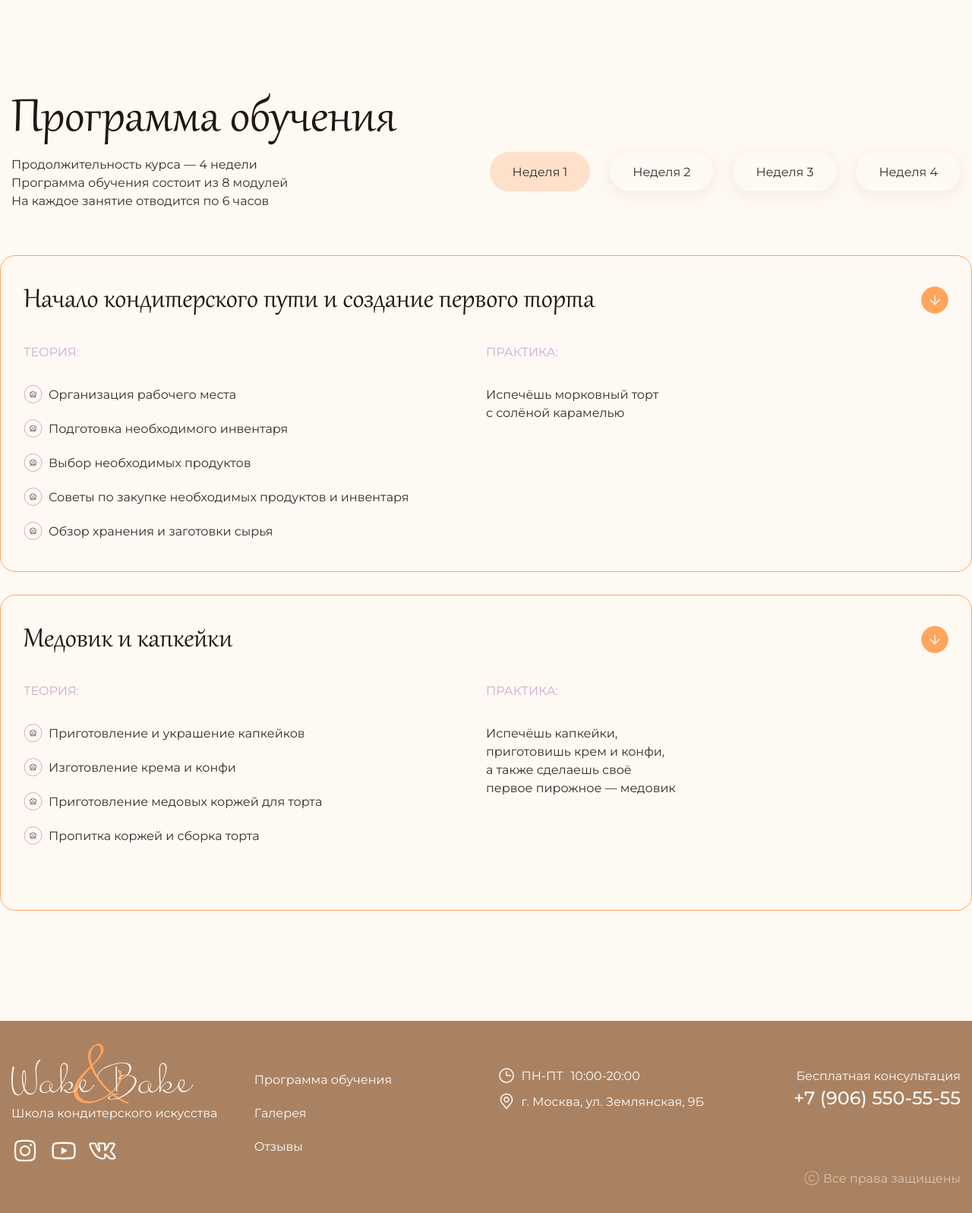
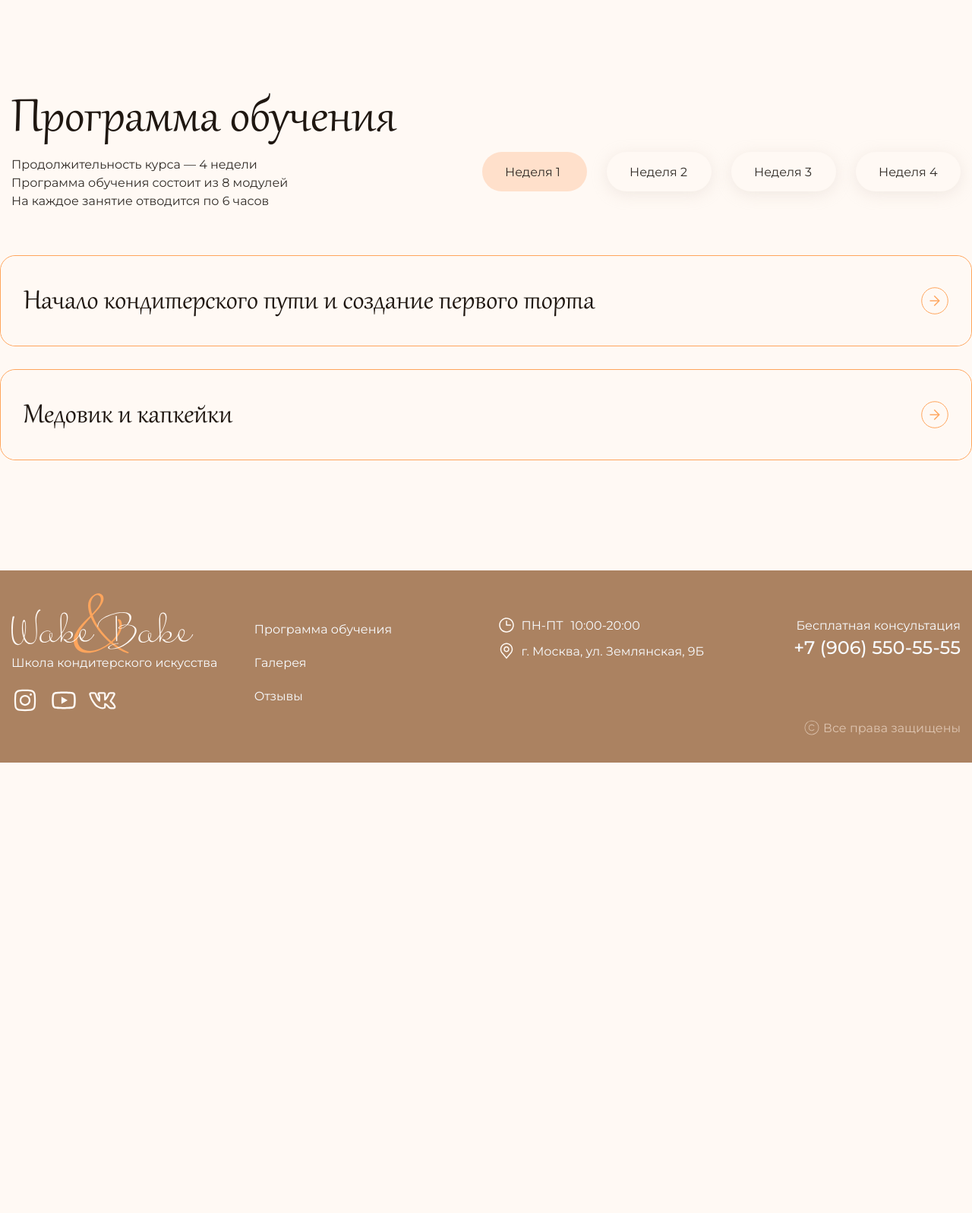
Before and after one commit to UBTdev/Homework, a PHP site: the page made by Домашки/WakeBake/index.html in a window 1280 px wide. Shown: the part 1371-2968 px from the top of the page at 76% size. After the commit the page ends 2375 px from the top, so only its background shows below. Run offline with PHP 8.4, Linux system fonts and the light colour scheme.

Commit message:
Add files via upload

```diff
--- a/Домашки/WakeBake/css/style.css
+++ b/Домашки/WakeBake/css/style.css
@@ -663,6 +663,7 @@ body {
 }
 .tab-controls__link {
   display: block;
+  width: 138px;
   padding: 14px 30px;
   background-color: var(--general-background);
   border-radius: 100px;
@@ -698,8 +699,8 @@ body {
 .tab-content--active .tab-content {}
 
 .accordion__list {
-  display: grid;
-  grid-template-rows: repeat(2, 1fr);
+  display: flex;
+  flex-direction: column;
   gap: 30px;
 }
 
@@ -707,29 +708,56 @@ body {
   background: var(--general-background);
   border: 1px solid var(--accent-color);
   border-radius: var(--border-radius);
-  padding: 40px 30px 40px 30px;
+  padding: 78px 30px 40px 30px;
   max-width: 1280px;
   width: 100vw;
   font-size: 50px;
+  align-items: flex-start;
+  position: relative;
+  max-height: 100%;
+}
+
+.accordion-list__item--show {
+}
+
+.accordion-list__button {
   cursor: pointer;
-  /* position: relative; */
-  align-items: flex-start;
+  position: absolute;
+  display: flex;
+  align-items: center;
+  background: var(--general-background);
+  border-radius: var(--border-radius);
+  padding: 0 30px;
+  width: 100%;
+  height: 118px;
+  top: 0;
+  left: 0;
 }
-.accordion-list__button {
-  position: relative;
-  display: block;
-  display: flex;
-  align-items: flex-start;
-  background: var(--general-background);
-  width: 100%;
-}
+
 
 .tab-content__title {
   font-size: 42px;
   color: var(--heading-text);
 }
+
+.accordion-list__content {
+  display: grid;
+  grid-template-columns: repeat(2, 1fr);
+  max-height: 0px;
+  opacity: 0;
+  overflow: hidden;
+  transition: var(--transition);
+}
+
+.accordion-list__content--show {
+  max-height: 400px;
+  /* overflow: visible; */
+  opacity: 1;
+  transition: var(--transition);
+}
+
 .tab__toggle-button {
-  /* position: absolute; */
+  position: absolute;
   right: 30px;
   top: 41px;
 }
@@ -747,6 +775,8 @@ body {
 }
 
 .tab-content
+
+
 
 .accordion-list__item .tab__toggle-button svg {
   position: absolute;
@@ -768,32 +798,20 @@ body {
 }
 
 
-.accordion__item--oppened .tab__toggle-button svg {
+.accordion-list__item--show .tab__toggle-button svg {
   fill: var(--accent-color);
   transform: rotate(90deg);
   transition: var(--transition);
 }
 
-.accordion__item--oppened .tab__toggle-button rect {
+.accordion-list__item--show .tab__toggle-button rect {
   fill: var(--accent-color);
   transition: var(--transition);
 }
 
-.accordion__item--oppened .tab__toggle-button path {
+.accordion-list__item--show .tab__toggle-button path {
   fill: var(--general-background);
   transition: var(--transition);
-}
-.accordion-list__content {
-  /* display: none; */
-  display: grid;
-  grid-template-columns: repeat(2, 1fr);
-}
-
-.accordion-list__content--show {
-}
-
-.accordion__item--oppened .accordion-list__content {
-  /* display: grid; */
 }
 
 .info-block__list {
--- a/Домашки/WakeBake/index.html
+++ b/Домашки/WakeBake/index.html
@@ -239,7 +239,7 @@
           </div>
           <div class="tab-content tab-content--show" id="tab1">
             <ul class="accordion__list">
-              <li class="accordion-list__item accordion__item--oppened">
+              <li class="accordion-list__item">
                 <button class="accordion-list__button" type="button">
                   <h3 class="tab-content__title title">Начало кондитерского пути и создание первого торта</h3>
                   <div class="tab__toggle-button">
@@ -256,7 +256,7 @@
                     </svg>
                   </div>
                 </button>
-                <div class="accordion-list__content accordion-list__content--show">
+                <div class="accordion-list__content">
                   <div class="accordion-list__info-block theory">
                     <span class="info-block__disc">Теория:</span>
                     <ul class="info-block__list">
@@ -447,7 +447,7 @@
                   </div>
                 </div>
               </li>
-              <li class="accordion-list__item accordion__item--oppened">
+              <li class="accordion-list__item">
                 <button class="accordion-list__button" type="button">
                   <h3 class="tab-content__title title">Медовик и капкейки</h3>
                   <div class="tab__toggle-button">
@@ -624,7 +624,7 @@
           </div>
           <div class="tab-content" id="tab2">
             <ul class="accordion__list">
-              <li class="accordion-list__item accordion__item--oppened">
+              <li class="accordion-list__item">
                 <button class="accordion-list__button" type="button">
                   <h3 class="tab-content__title title">Песочное тесто и чизкейк</h3>
 
@@ -836,7 +836,7 @@
                   </div>
                 </div>
               </li>
-              <li class="accordion-list__item accordion__item--oppened">
+              <li class="accordion-list__item">
                 <button class="accordion-list__button" type="button">
                   <h3 class="tab-content__title title">Бисквиты</h3>
 
@@ -1014,7 +1014,7 @@
           </div>
           <div class="tab-content" id="tab3">
             <ul class="accordion__list">
-              <li class="accordion-list__item accordion__item--oppened">
+              <li class="accordion-list__item">
                 <button class="accordion-list__button" type="button">
                   <h3 class="tab-content__title title">Дрожжевое тесто</h3>
 
@@ -1157,7 +1157,7 @@
                   </div>
                 </div>
               </li>
-              <li class="accordion-list__item accordion__item--oppened">
+              <li class="accordion-list__item">
                 <button class="accordion-list__button" type="button">
                   <h3 class="tab-content__title title">Работа с кремами</h3>
 
@@ -1300,7 +1300,7 @@
           </div>
           <div class="tab-content" id="tab4">
             <ul class="accordion__list">
-              <li class="accordion-list__item accordion__item--oppened">
+              <li class="accordion-list__item">
                 <button class="accordion-list__button" type="button">
                   <h3 class="tab-content__title title">Mille-feuille, или Наполеон Банопарт</h3>
 
@@ -1441,7 +1441,7 @@
                   </div>
                 </div>
               </li>
-              <li class="accordion-list__item accordion__item--oppened">
+              <li class="accordion-list__item">
                 <button class="accordion-list__button" type="button">
                   <h3 class="tab-content__title title">Завершение курса</h3>
 
--- a/Домашки/WakeBake/js/main.js
+++ b/Домашки/WakeBake/js/main.js
@@ -70,18 +70,17 @@
 
     el.addEventListener('click', (e) => {
 
+      const accordionList = e.currentTarget
+      const accordionShowContent = accordionList.querySelector('.accordion-list__content');
+
       const accordionControl = e.target.closest('.accordion-list__button');
+      const accordionContentWrap = e.target.closest('.accordion-list__content');;
       if (!accordionControl) return;
       const accordionItem = accordionControl.parentElement;
       const accordionContent = accordionControl.nextElementSibling;
 
-      accordionItem.classList.toggle('.accordion.accordion-list__content--show');
-
-      if (accordionItem.classList.contains('.accordion-list__content--show')) {
-        accordionContent.style.maxHeight = accordionContent.scrollHeight + 'px';
-      } else {
-        accordionContent.style.maxHeight = null
-      }
+      accordionContent.classList.toggle('accordion-list__content--show');
+      accordionItem.classList.toggle('accordion-list__item--show');
     })
   ))
 })()
```
